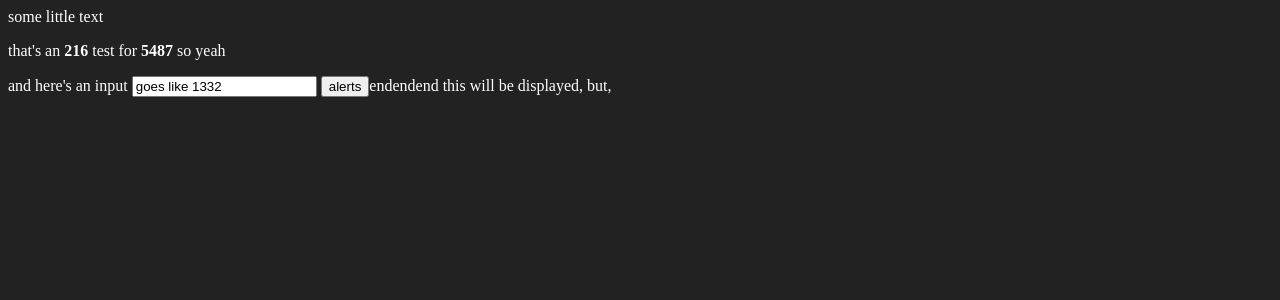
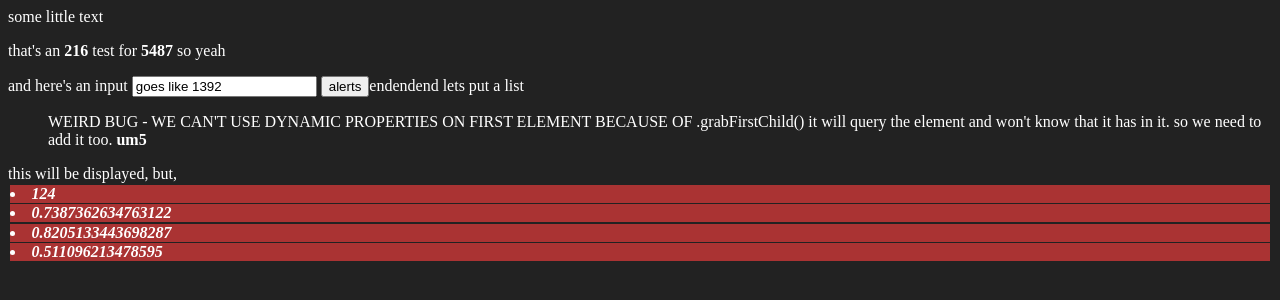
Before and after one commit to va9iff/vanyl, a plain HTML site: page samples/initial/index.html in a window 1280 px wide. Drawn offline with Linux system fonts and the light colour scheme.

Commit message:
working list view

```diff
--- a/samples/initial/app.js
+++ b/samples/initial/app.js
@@ -1,6 +1,5 @@
-import {Vanyl} from '/src/index.js'
+import {Vanyl, v, create, sync} from '/src/index.js'
 
-let {v, create} = Vanyl
 
 let state = {
 	value: "goes like ",
@@ -10,6 +9,8 @@ let state = {
 
 // props isn't useful at the time. but we will implement a way to render from
 // vResult. so it will be usable like v`<a>${myView(props)}</a>`
+
+let arr= [1,213,Math.random(),124,124]
 
 let myView = props => v`
 <div>
@@ -21,6 +22,12 @@ let myView = props => v`
 	${{'disabled': state.disabled}}
 	${{value: state.value}}>
 	<button ${{onclick: ()=>alert()}}>alerts</button>endendend
+	lets put a list
+	<ul>
+		WEIRD BUG - WE CAN'T USE DYNAMIC PROPERTIES ON FIRST ELEMENT BECAUSE OF .grabFirstChild()
+		it will query the element and won't know that it has in it. so we need to add it too.
+		${arr.map(prop=>v`<li><i ${{key: prop}}>${prop}</i></li>`)}
+	</ul>
 	this will be displayed, but,
 </div>
 <i>this won't</i>
@@ -37,4 +44,6 @@ setInterval(()=>{
 	state.disabled = !state.disabled
 	state.data1++
 	div.update()
+	arr.shift()
+	arr.push(Math.random())
 }, 1200)
--- a/samples/initial/index.html
+++ b/samples/initial/index.html
@@ -7,6 +7,23 @@
 </head>
 <body style="background-color: #222; color: #fff;">
 	<script src="./app.js" type="module"></script>
+	<style>
+		@keyframes bring {
+			from{
+				transform: translateX(-180px);
+			}
+			to{
+				transform: translateX(0);
+			}
+		}
+
+		li{
+			animation-name: bring;
+			animation-duration: 200ms;
+			margin: 0.1rem;
+			background-color: #a33;
+		}
+	</style>
 	some little text
 </body>
 </html>
--- a/src/index.js
+++ b/src/index.js
@@ -1,25 +1,41 @@
+let unique = ((counter = 0) => () => `um${counter++}`)()
+
 export class Vanyl {
-	unique = ((counter = 0) => () => `um${counter++}`)()
 	constructor(vResult) {
 		this.vResult = vResult
 	}
 	datas = [] // [{handleType:"text", element: div}]
 	initProp() {
-		let data = { selector: this.unique(), handleType: "props" }
+		let data = { selector: unique(), handleType: "props" }
 		this.datas.push(data)
 		return `${data.selector}`
 	}
 	initText() {
-		let data = { selector: this.unique(), handleType: "text" }
+		let data = { selector: unique(), handleType: "text" }
+		this.datas.push(data)
+		return `<b ${data.selector}>${data.selector}</b>`
+	}
+	initList() {
+		let data = { selector: unique(), handleType: "list", vanyls:{} }
 		this.datas.push(data)
 		return `<b ${data.selector}>${data.selector}</b>`
 	}
 	init() {
-		let [result, lt, gt] = ["", 0, 0]
+		let [result, lt, gt, inTag] = ["", 0, 0, ()=>lt>gt]
 		for (let [i, arg] of this.vResult.args.entries()) {
 			let string = this.vResult.strings[i]
 			;[gt, lt] = [gt + string.split(">").length, lt + string.split("<").length]
-			result += string + (lt > gt ? this.initProp() : this.initText())
+
+			if (inTag()){
+				result += string + this.initProp()
+			}
+			else if(!inTag() && Array.isArray(arg) && arg[0] instanceof Vanyl.vResult){
+				result+=string + this.initList()
+				console.log('vResuluut')
+			}
+			else if (!inTag()){
+				result += string + (lt > gt ? this.initProp() : this.initText())
+			}
 		}
 		return result + this.vResult.strings.at(-1)
 	}
@@ -29,7 +45,57 @@ export class Vanyl {
 			if (data.handleType == "text") {
 				data.element.innerHTML = arg
 			} else if (data.handleType == "props") {
-				for (let [key, value] of Object.entries(arg)) data.element[key] = value
+				for (let [key, value] of Object.entries(arg)) {
+					data.element[key] = value
+				}
+			} else if (data.handleType == "list"){
+				// console.log(data)
+				// for (let [key, vanylInDisplay] of Object.entries(data.vanyls)){
+					// if (arg.includes(vanylInDisplay)) {
+						// vanylInDisplay.updateWith(arg)
+					// }
+				// }
+				let keyedArg = {}					  //obj.vreslult.arr.{key}.key
+				for (let vResult of arg) keyedArg[vResult.args[0].key] = vResult
+
+					//////////////////////////////////////
+
+				for (let vResult of arg){
+					let dataVanyl = data.vanyls[vResult.args[0].key]
+					if (!dataVanyl){
+						// console.log(data.vanyls)
+						let vanylToAdd = new Vanyl(vResult)
+						vanylToAdd.grabFirstChild()
+						vanylToAdd.addTo(this.topElement)
+						// console.log('set',vanylToAdd.vResult.args[0].key, vanylToAdd)
+						// console.log(vanylToAdd.vResult.args[0].key)
+						data.vanyls[vanylToAdd.vResult.args[0].key] = vanylToAdd
+						vanylToAdd.updateWith(vResult)
+					}
+					else {
+						dataVanyl.updateWith(vResult)
+					}
+				}
+				for (let [vanylKey, vanyl] of Object.entries(data.vanyls)){
+					if (!keyedArg[vanylKey]) vanyl.topElement.remove()
+					// console.log(vanyl)
+				}
+
+				// for (let [key, vResult] of Object.entries(keyedArg)){
+				// 	if (data.vanyls[key]) {
+				// 		// console.log(data.va)
+				// 		data.vanyls[key].updateWith(vResult)
+				// 		console.log('update',key)
+				// 	}
+				// 	else{
+				// 		let vanyl = new Vanyl(vResult)
+				// 		vanyl.grabFirstChild()
+				// 		vanyl.addTo(this.topElement)
+				// 		data.vanyls[key] = vanyl
+				// 		vanyl.updateWith(vResult)
+				// 		console.log(vanyl)
+				// 	}
+				// }
 			}
 		}
 		return this
@@ -37,38 +103,50 @@ export class Vanyl {
 	update() {
 		return this.updateWith(this.vFun())
 	}
-	processData() {
-		for (let data of this.datas)
-			data.element = this.topElement.querySelector(`[${data.selector}]`)
-	}
 	static fromVFun(vFun) {
 		let vanyl = new Vanyl(vFun())
 		vanyl.vFun = vFun
 		return vanyl
 	}
-	takeFirstChild() {
+		processData() {
+		for (let data of this.datas)
+			{
+				data.element = this.topElement.querySelector(`[${data.selector}]`)
+				// console.log(data.element,data.selector)
+				// don't add dynamic prop to top element. it won't find itself
+				// console.log(`[${data.selector}]`, this.topElement)
+				if (data.element == null) throw new Error('daaa')
+				}
+	}
+	grabFirstChild() {
 		this.domik = new DOMParser().parseFromString(this.init(), "text/html")
 		this.topElement = this.domik.body.firstChild
-		console.log(this.topElement)
+		this.processData()
+		// console.log(this.topElement)
 	}
-	// static vResult = class {} // to check if typeof vResult
-	static v = (strings, ...args) => ({ strings, args }) // -> [{strings: [''], args: [any]}]
-	static sync(vFun, topElement) {
-		let vanyl = Vanyl.fromVFun(vFun)
-		vanyl.topElement = topElement
-		vanyl.topElement.innerHTML = vanyl.init() //~
-		vanyl.processData()
-		return vanyl
-	}
-	static create(vFun) {
-		let vanyl = Vanyl.fromVFun(vFun)
-		vanyl.takeFirstChild()
-		vanyl.processData()
-		return vanyl
-	}
+	static vResult = class vResult {
+		constructor(strings, ...args) {
+			;[this.strings, this.args] = [strings, args]
+		}
+	} // to check if typeof vResult
 	addTo(element) {
 		this.topElement.remove()
 		element.appendChild(this.topElement)
 		return this
 	}
 }
+
+export const v = (...argums) => new Vanyl.vResult(...argums) // -> [{strings: [''], args: [any]}]
+
+export const create = (vFun) => {
+	let vanyl = Vanyl.fromVFun(vFun)
+	vanyl.grabFirstChild()
+	return vanyl
+}
+
+export const sync = (vFun, topElement) => {
+		let vanyl = Vanyl.fromVFun(vFun)
+		vanyl.topElement = topElement
+		vanyl.topElement.innerHTML = vanyl.init() //~
+		return vanyl
+	}
```
